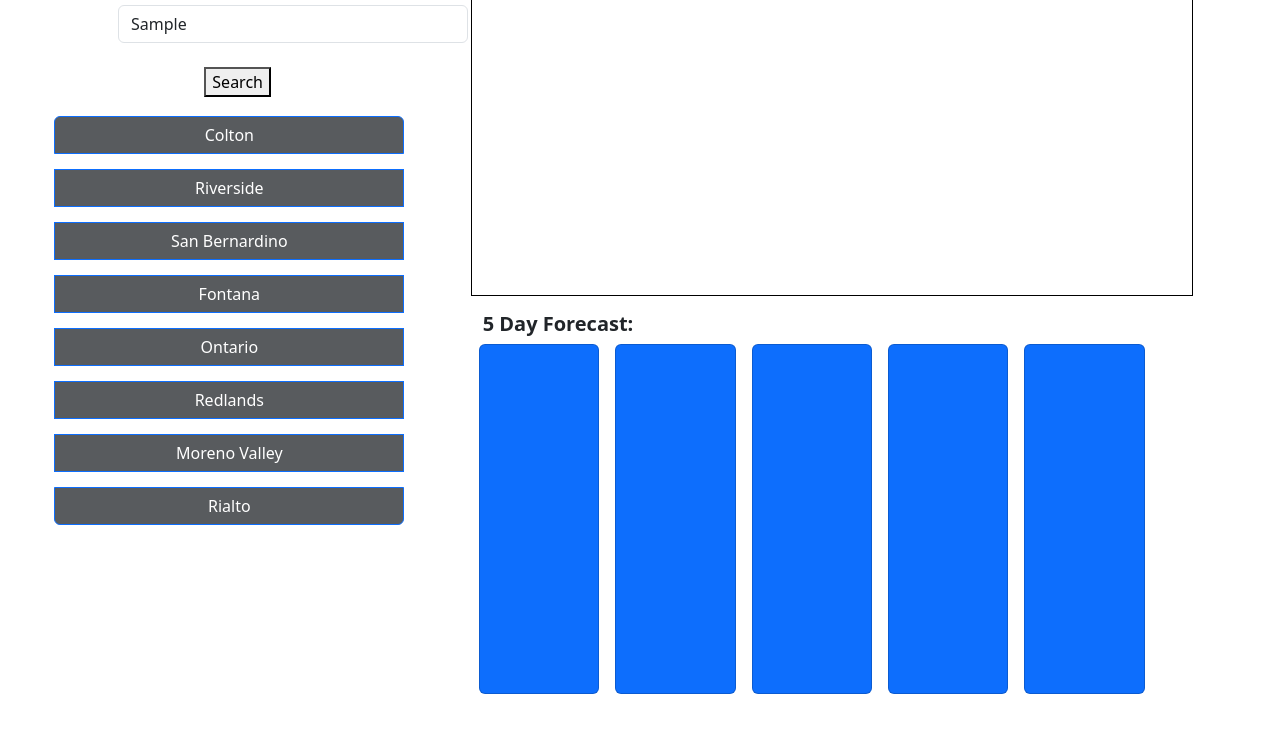
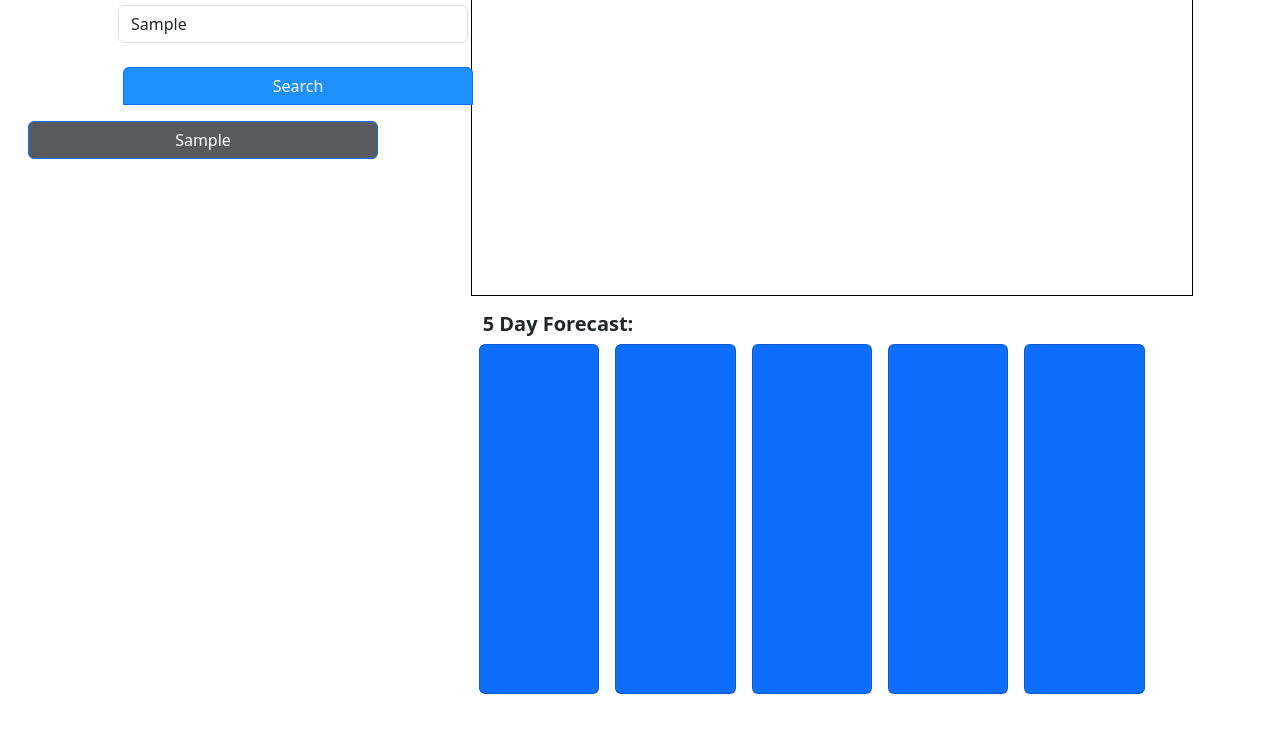
Before and after one commit to IgnacioG08/Weather-dashboard, a plain HTML site: page index.html in a window 1280 px wide. Both pictures are taken after typing "Sample" into the empty fields and a click on the button "Search". Shown: the part 99-832 px from the top of the page. Drawn offline with nearby package versions, Linux system fonts and the light colour scheme; no server answers.

Commit message:
README created

```diff
--- a/assets/css/styles.css
+++ b/assets/css/styles.css
@@ -43,6 +43,7 @@
  }
 
  button#search {
-  margin-left: 150px;
-  margin-bottom: 20px;
+  background-color: dodgerblue;
+  margin-left: 95px;
+
  }
--- a/assets/javascript/script.js
+++ b/assets/javascript/script.js
@@ -5,7 +5,8 @@ var city = ["Colton", "Riverside", "San Bernardino", "Fontana", "Ontario", "Redl
 
 function getCity() {
     let city = document.getElementById("cityDataList").value;
-    getWeather(city)
+    saveCity(city);
+    getWeather(city);
 
 }
 
@@ -71,6 +72,42 @@ function getForecast(city) {
     })
 }
 
+function saveCity(city) {
+    let cities = localStorage.getItem("cities");
+    if(cities) {
+        if(cities.includes(city)) {
+            return;
+        }
+        cities += city + ";"
+    }
+    else {
+        cities = city + ";"
+    }
+    localStorage.setItem("cities", cities);
+    loadCities();
+}
+
+function loadCities() {
+    document.getElementById("cities").innerHTML = "";
+    let cities = localStorage.getItem("cities");
+    if (cities) {
+        let array = cities.split(";");
+        for( let i = 0; i < array.length - 1; i++) {
+            let city = array[i];
+            let button = document.createElement("button");
+            button.textContent = city;
+            button.classList.add("btn");
+            button.classList.add("btn-primary");
+            button.classList.add("mb-3");
+            button.addEventListener("click", function() {
+                getWeather(city);
+            })
+            document.getElementById("cities").appendChild(button)
+        }
+    }
+}
+
 window.onload = function() {
     document.getElementById("search").addEventListener("click", getCity)
+    loadCities();
 }
--- a/index.html
+++ b/index.html
@@ -37,15 +37,11 @@
 
 
         <div class="btn-group-vertical" role="group" aria-label="Vertical button group">
-          <button id="search">Search</button>
-          <button type="button" class="btn btn-primary mb-3">Colton</button>
-          <button type="button" class="btn btn-primary mb-3">Riverside</button>
-          <button type="button" class="btn btn-primary mb-3">San Bernardino</button>
-          <button type="button" class="btn btn-primary mb-3">Fontana</button>
-          <button type="button" class="btn btn-primary mb-3">Ontario</button>
-          <button type="button" class="btn btn-primary mb-3">Redlands</button>
-          <button type="button" class="btn btn-primary mb-3">Moreno Valley</button>
-          <button type="button" class="btn btn-primary mb-3">Rialto</button>
+          <button id="search" class="btn btn-primary mb-3" >Search</button>
+            <div id="cities">
+
+            </div>
+
         </div>
       </aside>
       <div class="results col-xl-7">
```
Also changed, not shown: assets/images/Weather App.PNG (added), 1 other file.
